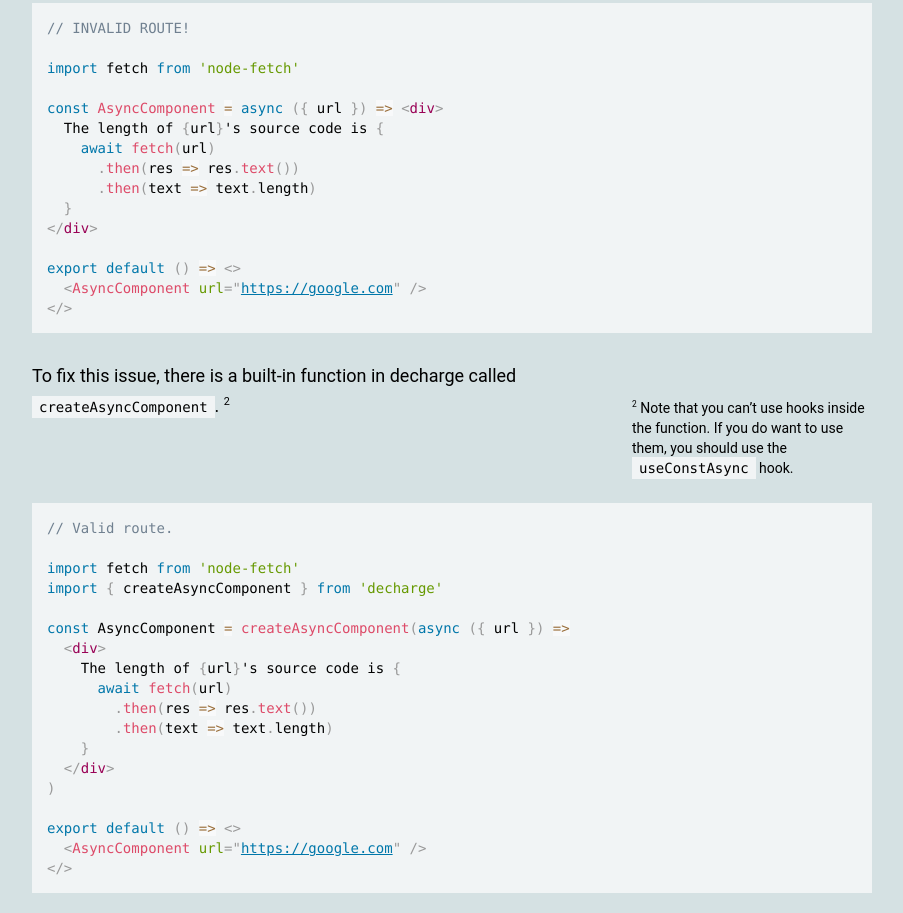
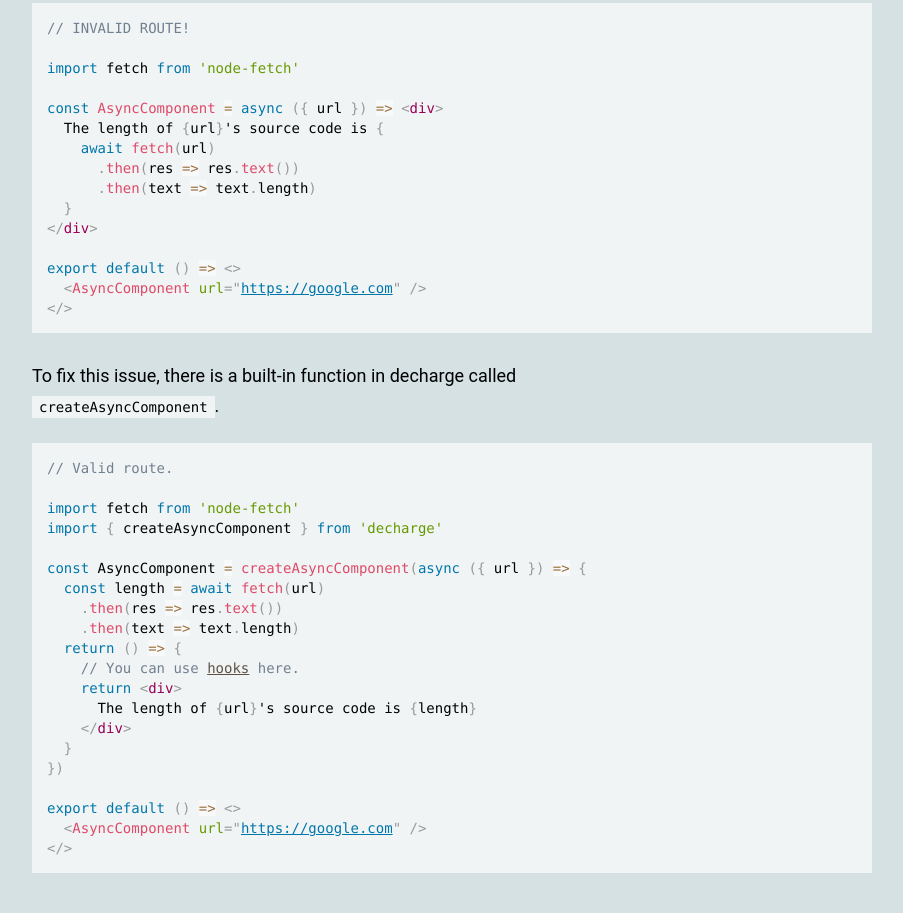
Before and after one commit to trustedtomato/decharge, a plain HTML site: page index.html in a window 1280 px wide. Shown: the part 5222-6135 px from the top of the page, without its empty margins (38-941 px from the left). Drawn offline with Linux system fonts and the light colour scheme.

Commit message:
deploy: 8e619c6650aa9580ba819c93765e78e1a469dd93

```diff
--- a/index.html
+++ b/index.html
@@ -127,20 +127,22 @@ Pushkin burnt most of the tenth chapter. Very little of it survived in Pushkin's
 <span class="token keyword">export</span> <span class="token keyword">default</span> <span class="token punctuation">(</span><span class="token punctuation">)</span> <span class="token operator">=></span> <span class="token tag"><span class="token tag"><span class="token punctuation">&lt;</span></span><span class="token punctuation">></span></span><span class="token plain-text">
   </span><span class="token tag"><span class="token tag"><span class="token punctuation">&lt;</span><span class="token class-name">AsyncComponent</span></span> <span class="token attr-name">url</span><span class="token attr-value"><span class="token punctuation attr-equals">=</span><span class="token punctuation">"</span><a href=https://google.com class="token url-link">https://google.com</a><span class="token punctuation">"</span></span> <span class="token punctuation">/></span></span><span class="token plain-text">
 </span><span class="token tag"><span class="token tag"><span class="token punctuation">&lt;/</span></span><span class="token punctuation">></span></span>
-</code></pre><p>To fix this issue, there is a built-in function in decharge called <code>createAsyncComponent</code>. <label class=sidenote__sup for=docs-sn2>2</label><span class=sidenote id=docs-sn2><label class=sidenote__sup>2</label> Note that you can’t use hooks inside the function. If you do want to use them, you should use the <code>useConstAsync</code> hook.</span><pre><code class="block language-tsx"><span class="token comment">// Valid route.</span>
+</code></pre><p>To fix this issue, there is a built-in function in decharge called <code>createAsyncComponent</code>.<pre><code class="block language-tsx"><span class="token comment">// Valid route.</span>
 
 <span class="token keyword">import</span> fetch <span class="token keyword">from</span> <span class="token string">'node-fetch'</span>
 <span class="token keyword">import</span> <span class="token punctuation">{</span> createAsyncComponent <span class="token punctuation">}</span> <span class="token keyword">from</span> <span class="token string">'decharge'</span>
 
-<span class="token keyword">const</span> AsyncComponent <span class="token operator">=</span> <span class="token function">createAsyncComponent</span><span class="token punctuation">(</span><span class="token keyword">async</span> <span class="token punctuation">(</span><span class="token parameter"><span class="token punctuation">{</span> url <span class="token punctuation">}</span></span><span class="token punctuation">)</span> <span class="token operator">=></span>
-  <span class="token tag"><span class="token tag"><span class="token punctuation">&lt;</span>div</span><span class="token punctuation">></span></span><span class="token plain-text">
-    The length of </span><span class="token punctuation">{</span>url<span class="token punctuation">}</span><span class="token plain-text">'s source code is </span><span class="token punctuation">{</span>
-      <span class="token keyword">await</span> <span class="token function">fetch</span><span class="token punctuation">(</span>url<span class="token punctuation">)</span>
-        <span class="token punctuation">.</span><span class="token function">then</span><span class="token punctuation">(</span><span class="token parameter">res</span> <span class="token operator">=></span> res<span class="token punctuation">.</span><span class="token function">text</span><span class="token punctuation">(</span><span class="token punctuation">)</span><span class="token punctuation">)</span>
-        <span class="token punctuation">.</span><span class="token function">then</span><span class="token punctuation">(</span><span class="token parameter">text</span> <span class="token operator">=></span> text<span class="token punctuation">.</span>length<span class="token punctuation">)</span>
-    <span class="token punctuation">}</span><span class="token plain-text">
-  </span><span class="token tag"><span class="token tag"><span class="token punctuation">&lt;/</span>div</span><span class="token punctuation">></span></span>
-<span class="token punctuation">)</span>
+<span class="token keyword">const</span> AsyncComponent <span class="token operator">=</span> <span class="token function">createAsyncComponent</span><span class="token punctuation">(</span><span class="token keyword">async</span> <span class="token punctuation">(</span><span class="token parameter"><span class="token punctuation">{</span> url <span class="token punctuation">}</span></span><span class="token punctuation">)</span> <span class="token operator">=></span> <span class="token punctuation">{</span>
+  <span class="token keyword">const</span> length <span class="token operator">=</span> <span class="token keyword">await</span> <span class="token function">fetch</span><span class="token punctuation">(</span>url<span class="token punctuation">)</span>
+    <span class="token punctuation">.</span><span class="token function">then</span><span class="token punctuation">(</span><span class="token parameter">res</span> <span class="token operator">=></span> res<span class="token punctuation">.</span><span class="token function">text</span><span class="token punctuation">(</span><span class="token punctuation">)</span><span class="token punctuation">)</span>
+    <span class="token punctuation">.</span><span class="token function">then</span><span class="token punctuation">(</span><span class="token parameter">text</span> <span class="token operator">=></span> text<span class="token punctuation">.</span>length<span class="token punctuation">)</span>
+  <span class="token keyword">return</span> <span class="token punctuation">(</span><span class="token punctuation">)</span> <span class="token operator">=></span> <span class="token punctuation">{</span>
+    <span class="token comment">// You can use <a href=#docs-hooks class="token md-link">hooks</a> here.</span>
+    <span class="token keyword">return</span> <span class="token tag"><span class="token tag"><span class="token punctuation">&lt;</span>div</span><span class="token punctuation">></span></span><span class="token plain-text">
+      The length of </span><span class="token punctuation">{</span>url<span class="token punctuation">}</span><span class="token plain-text">'s source code is </span><span class="token punctuation">{</span>length<span class="token punctuation">}</span><span class="token plain-text">
+    </span><span class="token tag"><span class="token tag"><span class="token punctuation">&lt;/</span>div</span><span class="token punctuation">></span></span>
+  <span class="token punctuation">}</span>
+<span class="token punctuation">}</span><span class="token punctuation">)</span>
 
 <span class="token keyword">export</span> <span class="token keyword">default</span> <span class="token punctuation">(</span><span class="token punctuation">)</span> <span class="token operator">=></span> <span class="token tag"><span class="token tag"><span class="token punctuation">&lt;</span></span><span class="token punctuation">></span></span><span class="token plain-text">
   </span><span class="token tag"><span class="token tag"><span class="token punctuation">&lt;</span><span class="token class-name">AsyncComponent</span></span> <span class="token attr-name">url</span><span class="token attr-value"><span class="token punctuation attr-equals">=</span><span class="token punctuation">"</span><a href=https://google.com class="token url-link">https://google.com</a><span class="token punctuation">"</span></span> <span class="token punctuation">/></span></span><span class="token plain-text">
```
